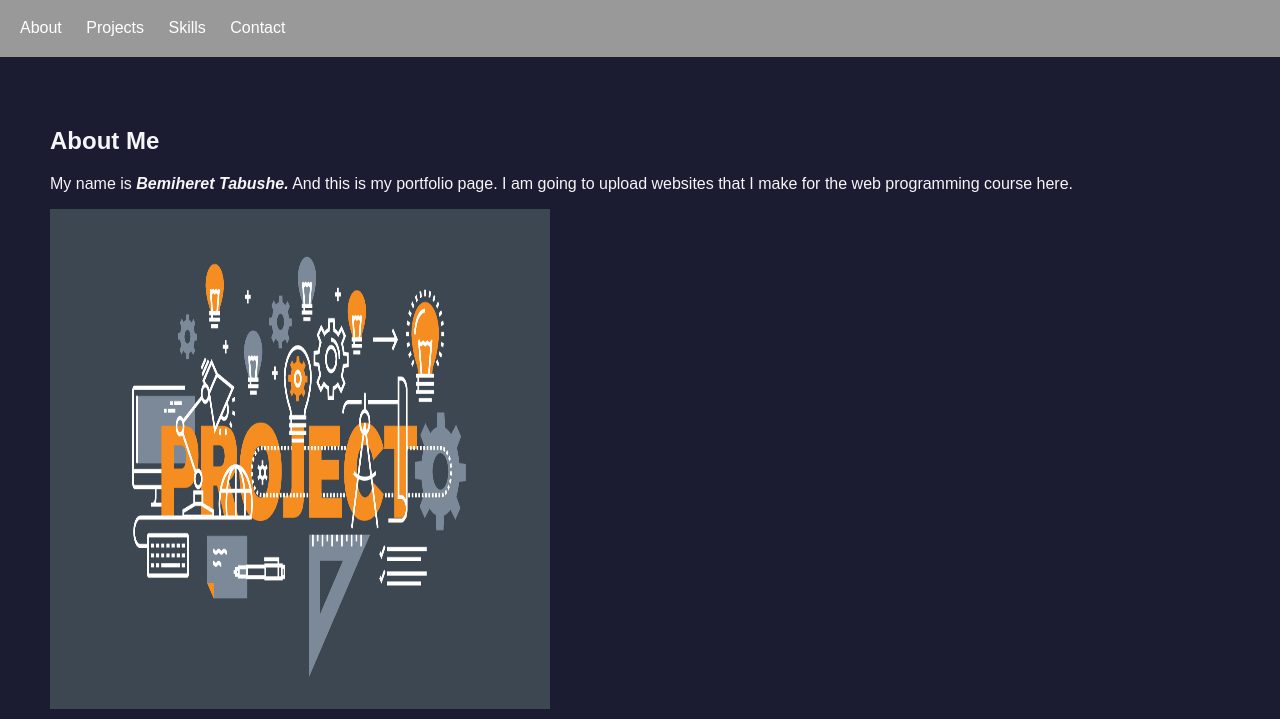
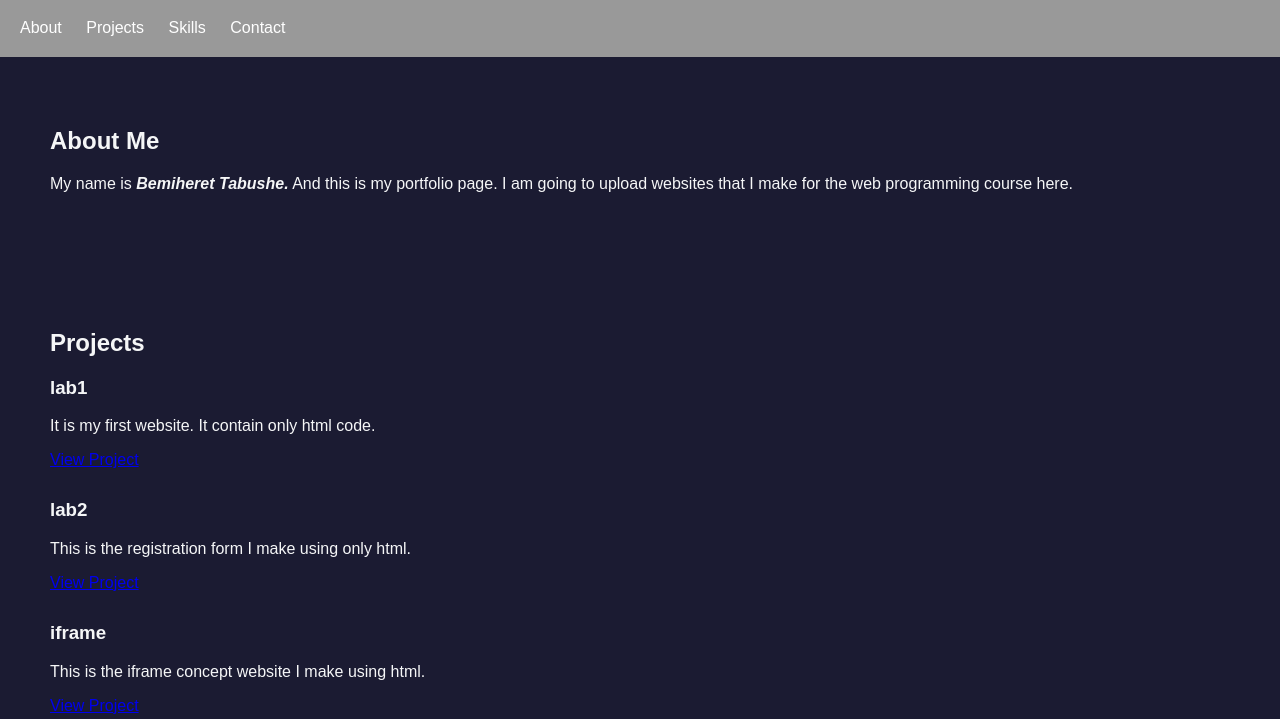
Before and after one commit to no135/Css_lab, a plain HTML site: page My_portfolio.html in a window 1280 px wide. Shown: the part 81-800 px from the top of the page. Drawn offline with Linux system fonts and the light colour scheme.

Commit message:
Update My_portfolio.html

```diff
--- a/My_portfolio.html
+++ b/My_portfolio.html
@@ -24,7 +24,6 @@
     <section id="about">
         <h2>About Me</h2>
         <p>My name is <b><i>Bemiheret Tabushe.</i></b>  And this is my portfolio page. I am going to upload websites that I make for the web programming course here.</p>
-        <img src="profile.jpeg" alt="Your Profile Picture" height="500px" width="500px">
     </section>
 
     <section id="projects">
```
